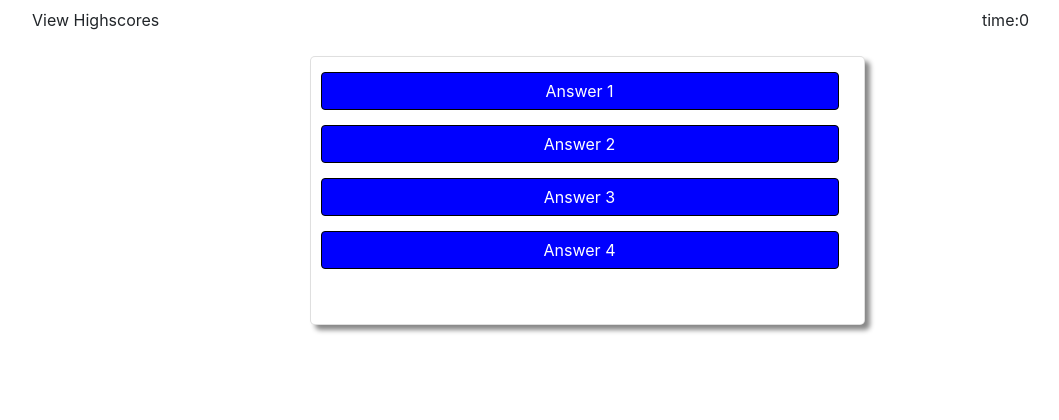
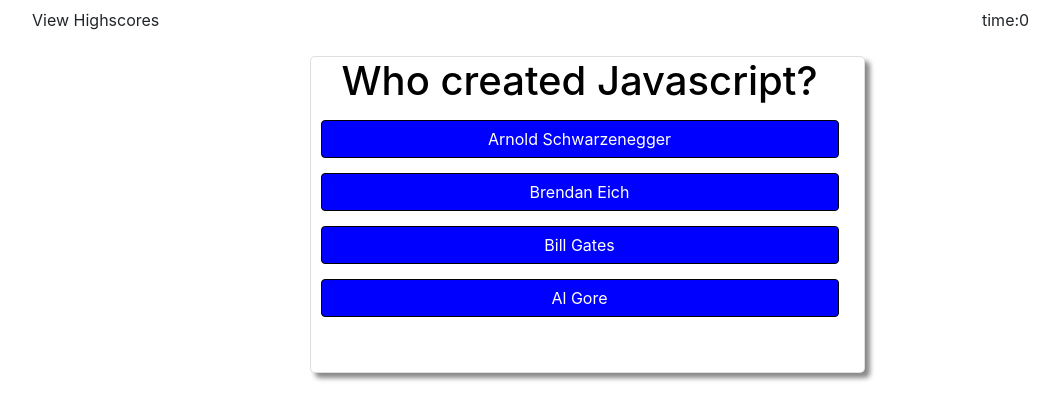
Before and after one commit to ctrlGabe/codeQuiz, a plain HTML site: page index.html in a window 1280 px wide. Both pictures are taken after a click on the button "Start". Shown: the whole page, without its empty margins (53-1112 px from the left). Drawn offline with nearby package versions, Linux system fonts and the light colour scheme.

Commit message:
finally got the questions and answers to display to the page

```diff
--- a/index.html
+++ b/index.html
@@ -38,10 +38,10 @@
         <div id="quiz" class="hide"">
           <h1 id="question">Question</h1>
           <div id="answer">
-            <button class="btn">Answer 1</button>
-            <button class="btn">Answer 2</button>
-            <button class="btn">Answer 3</button>
-            <button class="btn">Answer 4</button>
+            <button id="btn-1" class="btn">Answer 1</button>
+            <button id="btn-2" class="btn">Answer 2</button>
+            <button id="btn-3" class="btn">Answer 3</button>
+            <button id="btn-4" class="btn">Answer 4</button>
           </div>
         </div>
         <button id="start" class="">Start</button>
--- a/script.js
+++ b/script.js
@@ -1,23 +1,38 @@
-var questionChoices = [
+var questions = [
   {
-    question: "What is javascript?",
-    choices: ["hippo", "12", "code", "purple"],
-    correctAnswer: 2,
+    question: "Who created Javascript?",
+    answers: ["Arnold Schwarzenegger", "Brendan Eich", "Bill Gates", "Al Gore"],
+    correct: "Brendan Eich",
   },
   {
-    question: "What is html?",
-    choices: ["hippo", "12", "code", "purple"],
-    correctAnswer: 2,
+    question: "Inside which HTML element do we write Javascript?",
+    answers: ["<body>", "<scripting>", "<script>", "<javascript>"],
+    correct: "<script>",
   },
   {
-    question: "What is css?",
-    choices: ["hippo", "12", "code", "purple"],
-    correctAnswer: 2,
+    question: "How do you create a function in Javascript?",
+    answers: [
+      "function = myFunction()",
+      "myFunction() = function",
+      "function:myFunction()",
+      "function myFunction()",
+    ],
+    correct: "function myFunction()",
   },
   {
-    question: "What is jquery?",
-    choices: ["hippo", "12", "code", "purple"],
-    correctAnswer: 2,
+    question: "Which symbol is used to wrap an array?",
+    answers: ["[]", "()", "{}", "//"],
+    correct: "[]",
+  },
+  {
+    question: "How do you declare a Javascript variable?",
+    answers: [
+      "variable = myName;",
+      " v myName;",
+      "var myName;",
+      "variable myName;",
+    ],
+    correct: "var myName;",
   },
 ];
 
@@ -29,26 +44,80 @@
 
 var answerEl = document.getElementById("answer");
 
+var quizContainer = document.getElementById("quiz");
+
+var questionCount = 0;
+
 startButton.addEventListener("click", startGame);
 
-quizContainer = document.getElementById("quiz");
-
 function startGame() {
-  console.log("Boom baby");
+  console.log("Start game works");
   startButton.classList.add("hide");
   preQuiz.classList.add("hide");
   quizContainer.classList.remove("hide");
-  questionCount = 0;
-  nextQuestion();
+  // startTimer()
+  startQuiz();
 }
 
-function nextQuestion() {
-  showQuestion(questionCount);
+function startQuiz() {
+  console.log("start quiz works");
+  questionCount = 0;
+  showQuestion(questions[questionCount]);
 }
+
+questions[questionCount].answers.textContent
+
 function showQuestion(question) {
-  questionEl.textContent = questionChoices.question;
+  console.log("show question works");
+  reset();
+  questionEl.textContent = question.question;
+
+  for (let i = 0; i < question.answers.length; i++) {
+    var help = question.answers[i];
+    var button = document.createElement("button");
+    button.innerText = help.innerText;
+    button.classList.add("btn");
+    answerEl.appendChild(button);
+  }
+
+  // question.answers.forEach(function () {
+  //   var button = document.createElement("button");
+  //   button.innerText = question.answers;
+  //   console.log(question.answers);
+  //   button.classList.add("btn");
+  //   // if (answer.correct) {
+  //   //   button.dataset.correct = answer.correct;
+  //   // }
+  //   button.addEventListener("click", pickAnswer);
+  //   answerEl.appendChild(button);
+  // });
+}
+
+function showQuestion(question) {
+  questionEl.innerText = question.question;
+  document.getElementById("btn-1").textContent =
+    questions[questionCount].answers[0];
+  document.getElementById("btn-2").textContent =
+    questions[questionCount].answers[1];
+  document.getElementById("btn-3").textContent =
+    questions[questionCount].answers[2];
+  document.getElementById("btn-4").textContent =
+    questions[questionCount].answers[3];
+}
+document.getElementById("btn-1").addEventListener("click", pickAnswer);
+document.getElementById("btn-2").addEventListener("click", pickAnswer);
+document.getElementById("btn-3").addEventListener("click", pickAnswer);
+document.getElementById("btn-4").addEventListener("click", pickAnswer);
+
+function reset() {
+  while (answerEl.firstChild) {
+    answerEl.removeChild(answerEl.firstChild);
+  }
 }
 
 function pickAnswer() {
   questionCount++;
+  showQuestion(questions[questionCount]);
 }
+
+// justin
```
